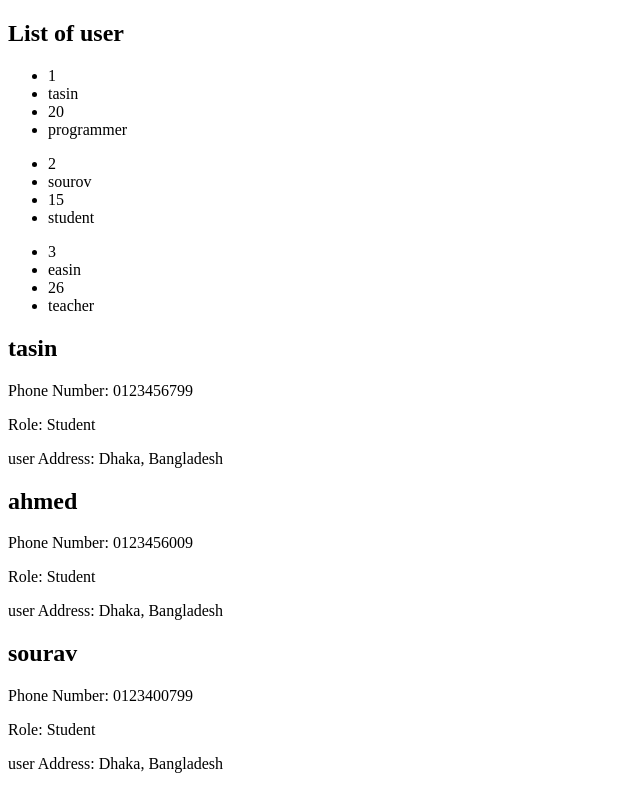
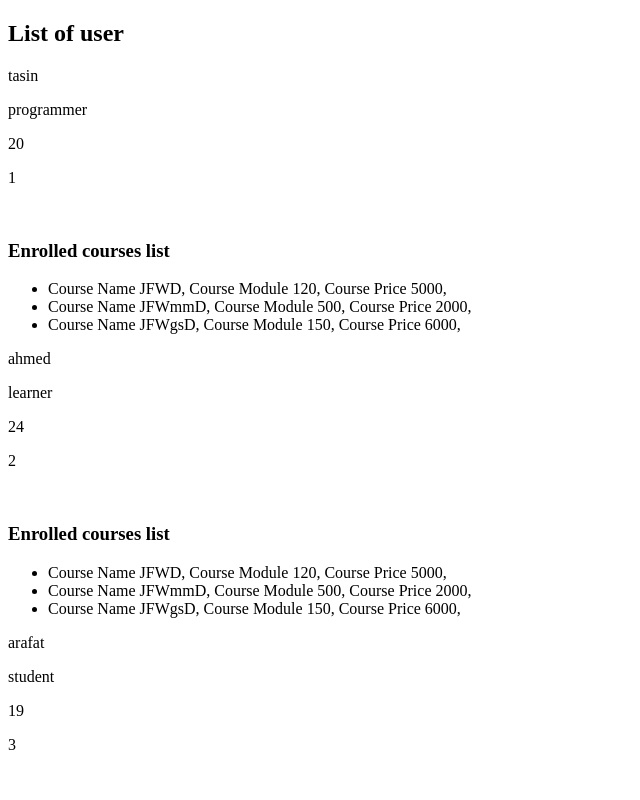
Before and after one commit to ahmed-tasin/react-practice, a React (Vite) app: page / in a window 1280 px wide. Shown: the top 800 px of the page, without its empty margins (0-640 px from the left). Built offline with nearby package versions, Linux system fonts and the light colour scheme.

Commit message:
nested mapping

```diff
--- a/src/components/UniqueId.jsx
+++ b/src/components/UniqueId.jsx
@@ -5,34 +5,109 @@
             id:1,
             name:"tasin",
             prof:"programmer",
-            age:20
+            age:20,
+            EnrolledCourses: [
+                {
+                    CourseId:100,
+                    name:"JFWD",
+                    price:5000,
+                    module:120
+                },
+                {
+                    CourseId:300,
+                    name:"JFWmmD",
+                    price:2000,
+                    module:500
+                },
+                {
+                    CourseId:600,
+                    name:"JFWgsD",
+                    price:6000,
+                    module:150
+                }
+            ]
         },
-        {   id:2,
-            name:"sourov",
+        {
+            id:2,
+            name:"ahmed",
+            prof:"learner",
+            age:24,
+            EnrolledCourses: [
+                {
+                    CourseId:100,
+                    name:"JFWD",
+                    price:5000,
+                    module:120
+                },
+                {
+                    CourseId:300,
+                    name:"JFWmmD",
+                    price:2000,
+                    module:500
+                },
+                {
+                    CourseId:600,
+                    name:"JFWgsD",
+                    price:6000,
+                    module:150
+                }
+            ]
+        },
+        {
+            id:3,
+            name:"arafat",
             prof:"student",
-            age:15
+            age:19,
+            EnrolledCourses: [
+                {
+                    CourseId:100,
+                    name:"JFWD",
+                    price:5000,
+                    module:120
+                },
+                {
+                    CourseId:300,
+                    name:"JFWmmD",
+                    price:2000,
+                    module:500
+                },
+                {
+                    CourseId:600,
+                    name:"JFWgsD",
+                    price:6000,
+                    module:150
+                }
+            ]
         },
-        {   id:3,
-            name:"easin",
-            prof:"teacher",
-            age:26
-        }
+
 
     ]
     return(
         <>
         <h2>List of user</h2>
-        <div>
-            {userList.map((person)=>(
-                <ul key={person.id}>
-                    <li>{person.id}</li>
-                    <li>{person.name}</li>
-                    <li>{person.age}</li>
-                    <li>{person.prof}</li>
+        {userList.map((userInfo)=>(
+            <div key={userInfo.id}>
+                <p>{userInfo.name}</p>
+                <p>{userInfo.prof}</p>
+                <p>{userInfo.age}</p>
+                <p>{userInfo.id}</p>
+                <br />
+                <h3>Enrolled courses list</h3>
+                <ul key={userInfo.id}>
+                    {
+                        userInfo.EnrolledCourses.map((courses)=> (
+                            <li key={courses.CourseId}>
+                                <span>Course Name {courses.name}, </span>
+                                <span>Course Module {courses.module}, </span>
+                                <span>Course Price {courses.price}, </span>
+                            </li>
+                        ))
+                    }
                 </ul>
 
-            ))}
-        </div>
+            </div>
+        ))}
+
         </>
     )
 }
```
